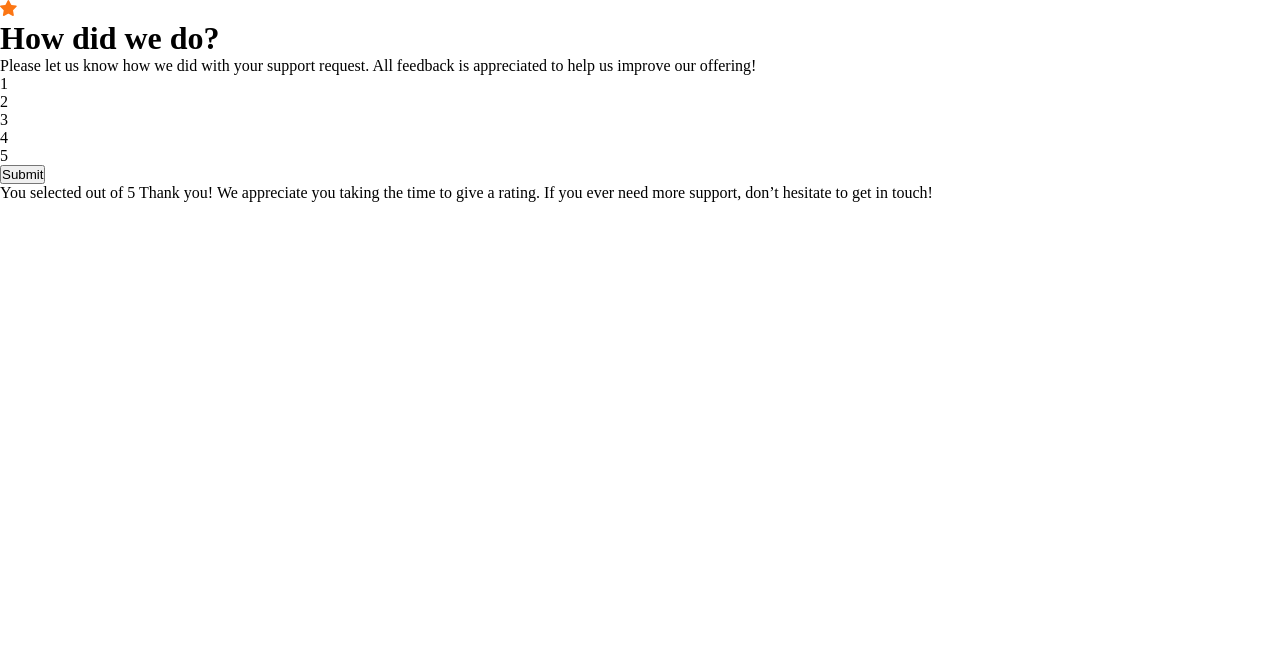
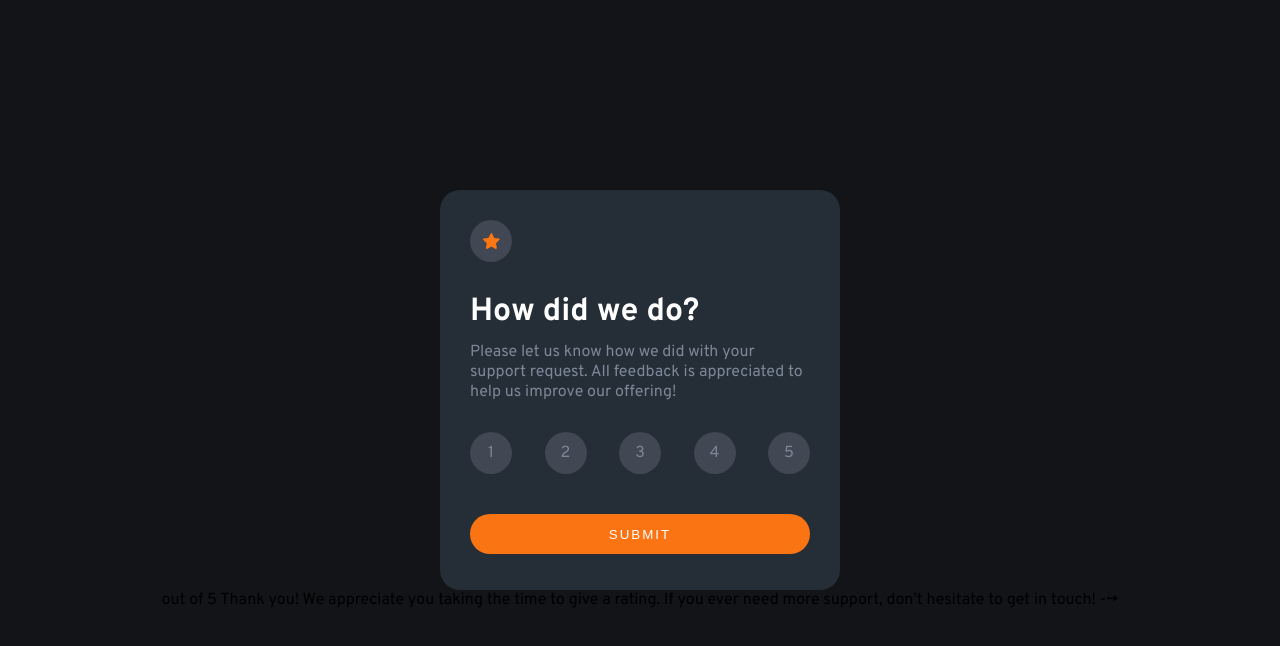
Before and after one commit to basitol/Rating-component, a plain HTML site: page index.html in a window 1280 px wide. Drawn offline with Linux system fonts and the light colour scheme.

Commit message:
Styled the component

```diff
--- a/index.html
+++ b/index.html
@@ -10,9 +10,8 @@
 </head>
 <body>
 <div class="container">
-    <div class="star">
+    <div class="star flex flex-ai-c flex-jc-c">
         <img src="./images/icon-star.svg" alt="">
-    </div>
     </div>
     <div class="head">
         <h1>
@@ -22,7 +21,8 @@
             Please let us know how we did with your support request. All feedback is appreciated
             to help us improve our offering!
         </p>
-    <div class="ratings">
+    </div>
+    <div class="ratings flex flex-jc-sb">
         <div class="rating">1</div>
         <div class="rating">2</div>
         <div class="rating">3</div>
@@ -30,16 +30,16 @@
         <div class="rating">5</div>
     </div>
     <div class="btn">
-        <button>Submit</button>
+        <button>SUBMIT</button>
     </div>
 </div>
 
-  You selected <!-- Add rating here --> out of 5
+  <!-- You selected <!-- Add rating here --> out of 5
 
   Thank you!
 
   We appreciate you taking the time to give a rating. If you ever need more support,
-  don’t hesitate to get in touch!
+  don’t hesitate to get in touch! -->
 
   <!-- Thank you state end -->
 </body>
--- a/style.scss
+++ b/style.scss
@@ -5,3 +5,117 @@
   margin: 0;
   padding: 0;
 }
+
+body {
+  width: 100vw;
+  height: 100vh;
+  display: flex;
+  flex-direction: column;
+  justify-content: center;
+  align-items: center;
+
+  background-color: hsl(216, 12%, 8%);
+  font-family: "Overpass", sans-serif;
+}
+
+.flex {
+  display: flex;
+
+  &-fd-c {
+    flex-direction: column;
+  }
+
+  &-jc-c {
+    justify-content: center;
+  }
+
+  &-ai-c {
+    align-items: center;
+  }
+
+  &-jc-sb {
+    justify-content: space-between;
+  }
+}
+
+.container {
+  height: 400px;
+  width: 400px;
+  padding: 30px;
+
+  background-color: hsl(213, 19%, 18%);
+  border-radius: 20px;
+
+  .star {
+    width: 42px;
+    height: 42px;
+
+    border-radius: 50px;
+    background-color: hsl(219, 12%, 29%);
+
+    img {
+      padding: 15px;
+    }
+  }
+
+  .head {
+    margin-top: 30px;
+    h1 {
+      color: #fff;
+    }
+
+    p {
+      margin-top: 10px;
+      color: hsl(216, 12%, 54%);
+    }
+  }
+
+  .ratings {
+    .rating {
+      width: 42px;
+      height: 42px;
+      margin-top: 30px;
+
+      display: flex;
+      justify-content: center;
+      align-items: center;
+
+      border-radius: 50px;
+      color: hsl(216, 12%, 54%);
+      background-color: hsl(219, 12%, 29%);
+      transition: ease all 300ms;
+      cursor: pointer;
+
+      &:hover {
+        background-color: hsl(25, 97%, 53%);
+        color: #fff;
+      }
+    }
+  }
+
+  .btn {
+    width: 100%;
+    height: 40px;
+    margin-top: 40px;
+
+    button {
+      width: 100%;
+      height: 100%;
+
+      color: #fff;
+      background-color: hsl(25, 97%, 53%);
+      letter-spacing: 2px;
+      border: none;
+      outline: none;
+      border-radius: 30px;
+      transition: ease all 300ms;
+
+      cursor: pointer;
+
+      &:hover {
+        color: hsl(25, 97%, 53%);
+        background-color: #fff;
+      }
+    }
+  }
+}
```
Also changed, not shown: style.css, 1 other file. Lines whose indentation alone changed are shown as unchanged.
